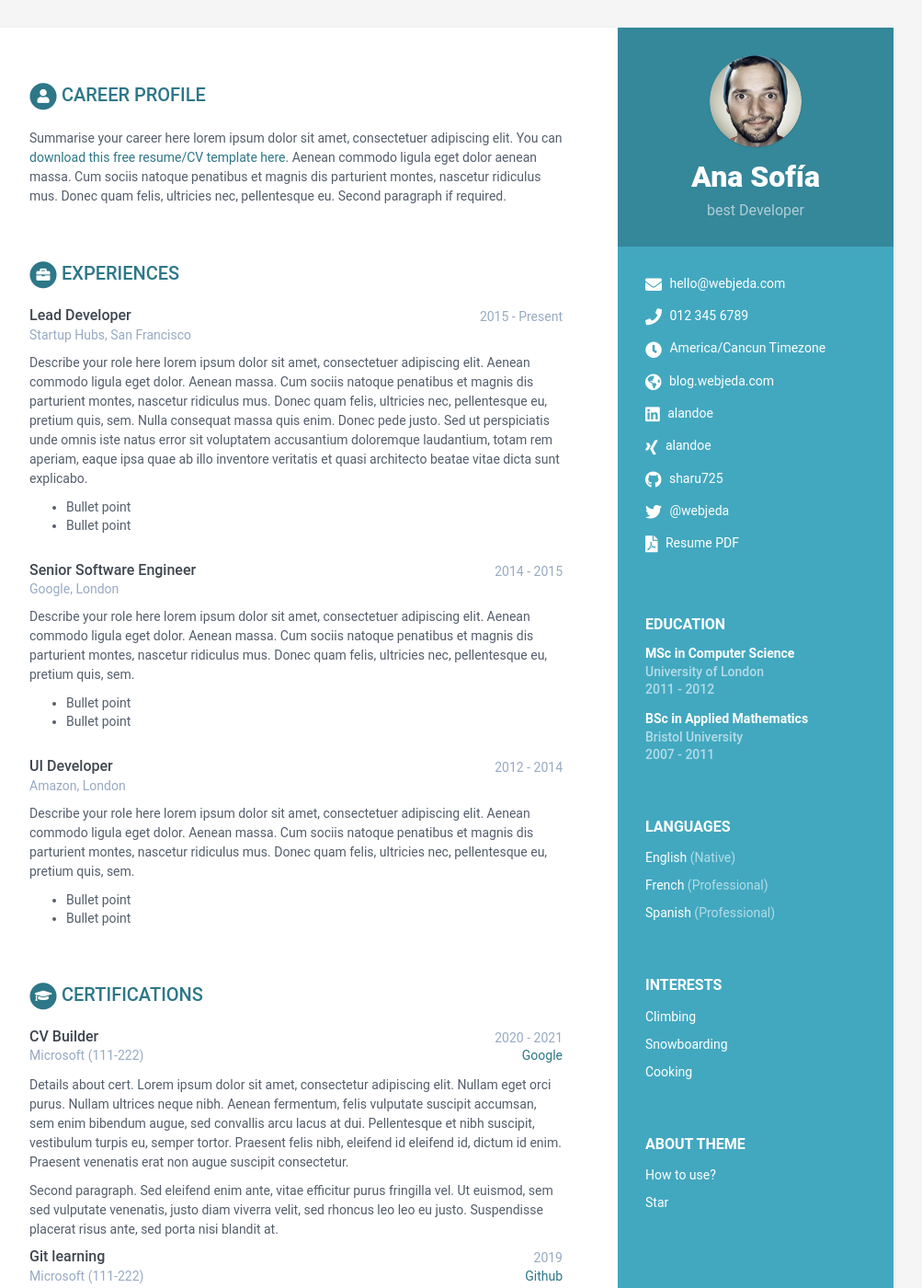
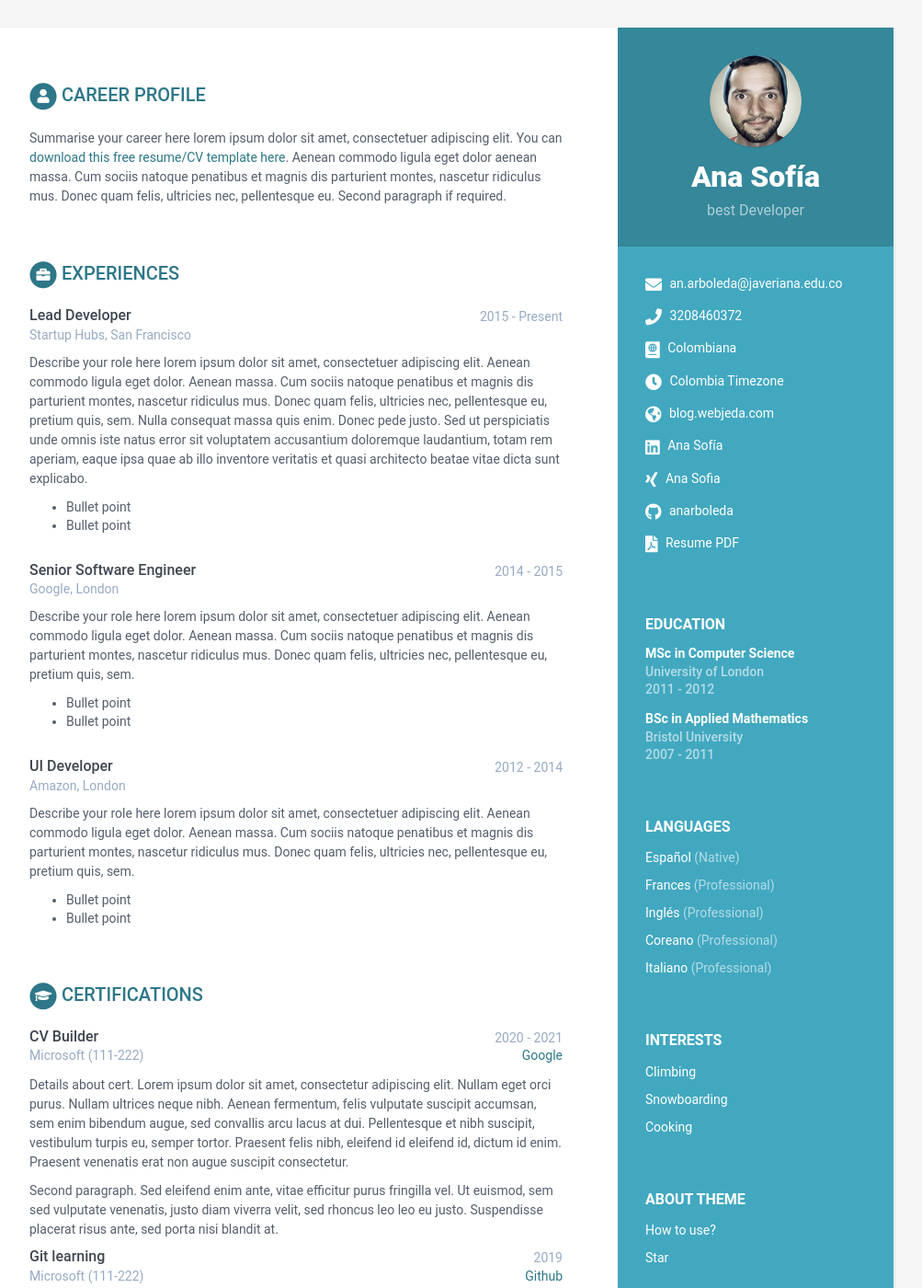
Before and after one commit to anarboleda/CV2, a Jekyll site: the page built from index.html, in a window 1280 px wide and 1400 px high. Shown: the whole window at 92% size, without its empty margins (168-1171 px from the left). Built offline with Jekyll 4.4.1, drawn with Linux system fonts in a browser that asks for light colours.

Commit message:
Cambia datos de contacto

```diff
--- a/_data/data.yml
+++ b/_data/data.yml
@@ -13,18 +13,15 @@ sidebar:
     avatar: profile.png  #place a 100x100 picture inside /assets/images/ folder and provide the name of the file below
 
     # Sidebar links
-    email: hello@webjeda.com
-    phone: 012 345 6789
-    timezone: America/Cancun Timezone
-    citizenship:
+    email: an.arboleda@javeriana.edu.co
+    phone: 3208460372
+    timezone: Colombia Timezone
+    citizenship: Colombiana
     website: blog.webjeda.com #do not add http://
-    linkedin: alandoe
-    xing: alandoe
-    github: sharu725
-    telegram: # add your nickname without '@' sign
-    gitlab:
-    bitbucket:
-    twitter: '@webjeda'
+    linkedin: Ana Sofía
+    xing: Ana Sofia
+    github: anarboleda
+
     stack-overflow: # Number/Username, e.g. 123456/alandoe
     codewars:
     goodreads: # Number-Username, e.g. 123456-alandoe
@@ -33,15 +30,20 @@ sidebar:
     languages:
       title: Languages
       info:
-        - idiom: English
+        - idiom: Español
           level: Native
 
-        - idiom: French
+        - idiom: Frances
           level: Professional
 
-        - idiom: Spanish
+        - idiom: Inglés
           level: Professional
 
+        - idiom: Coreano
+          level: Professional
+
+        - idiom: Italiano
+          level: Professional
     interests:
       title: Interests
       info:
```
